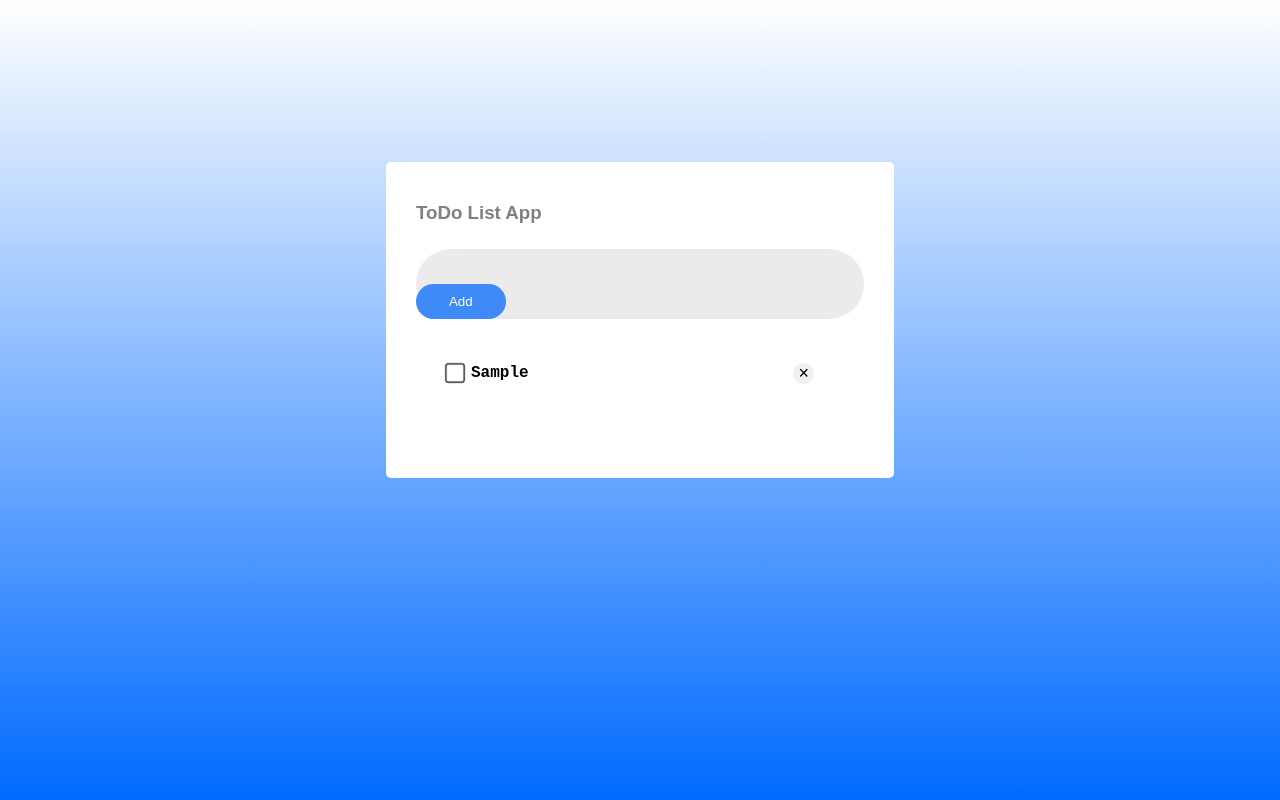
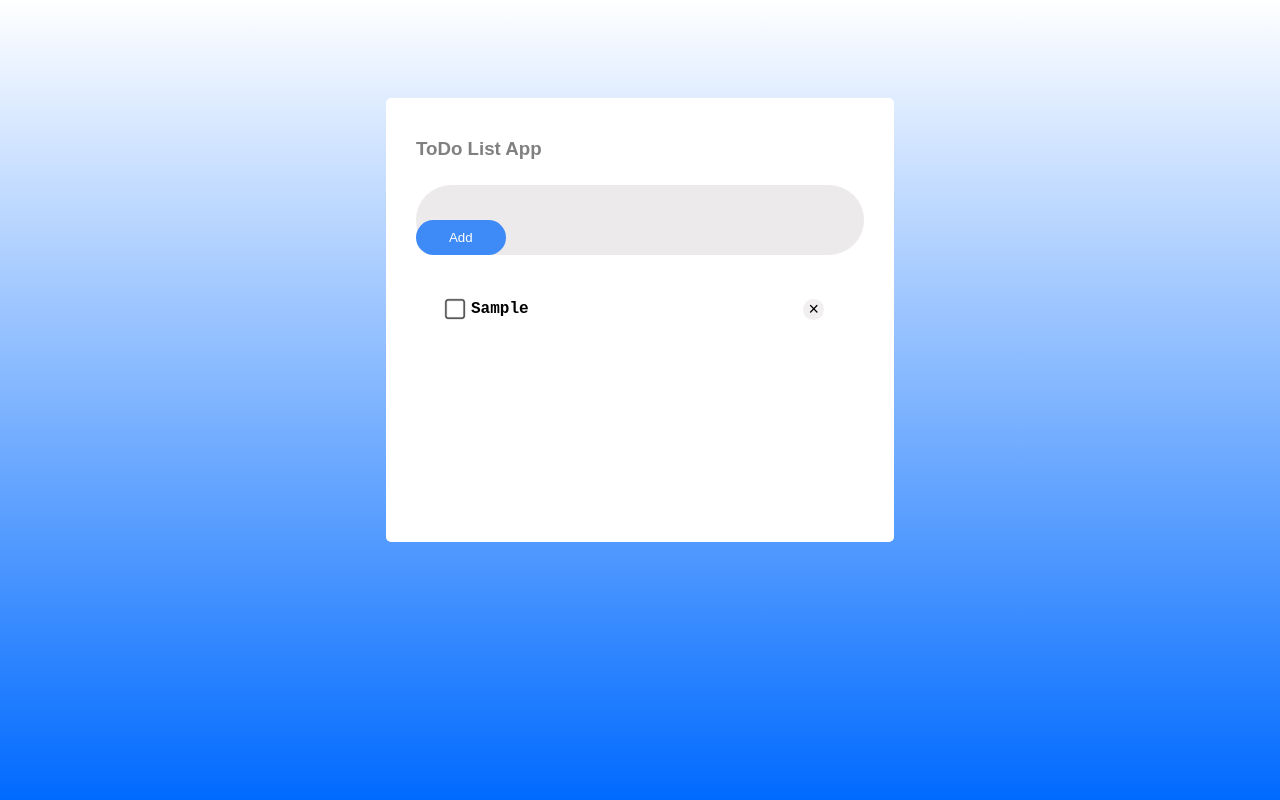
Before and after one commit to SyedMasidulRahaman/JavaScript_Project, a plain HTML site: page To-Do_List/index.html in a window 1280 px wide. Both pictures are taken after typing "Sample" into the empty fields and a click on the button "Add". Drawn offline with Linux system fonts and the light colour scheme.

Commit message:
Increase Height of .todo-app by 60% and make the snap to the right by -10px

```diff
--- a/To-Do_List/style.css
+++ b/To-Do_List/style.css
@@ -20,7 +20,7 @@ body {
     background-color: white;
     padding: 30px;
     width: 35%;
-    height: 40%;
+    height: 60%;
     border-radius: 5px;
 }
 
@@ -84,7 +84,7 @@ ul li.check{
 ul li span{
     content: '';
     position: absolute;
-    right: 0px;
+    right: -10px;
     font-size: 18px;
     border-radius: 50%;
     background-color: rgb(241, 239, 239);
```
